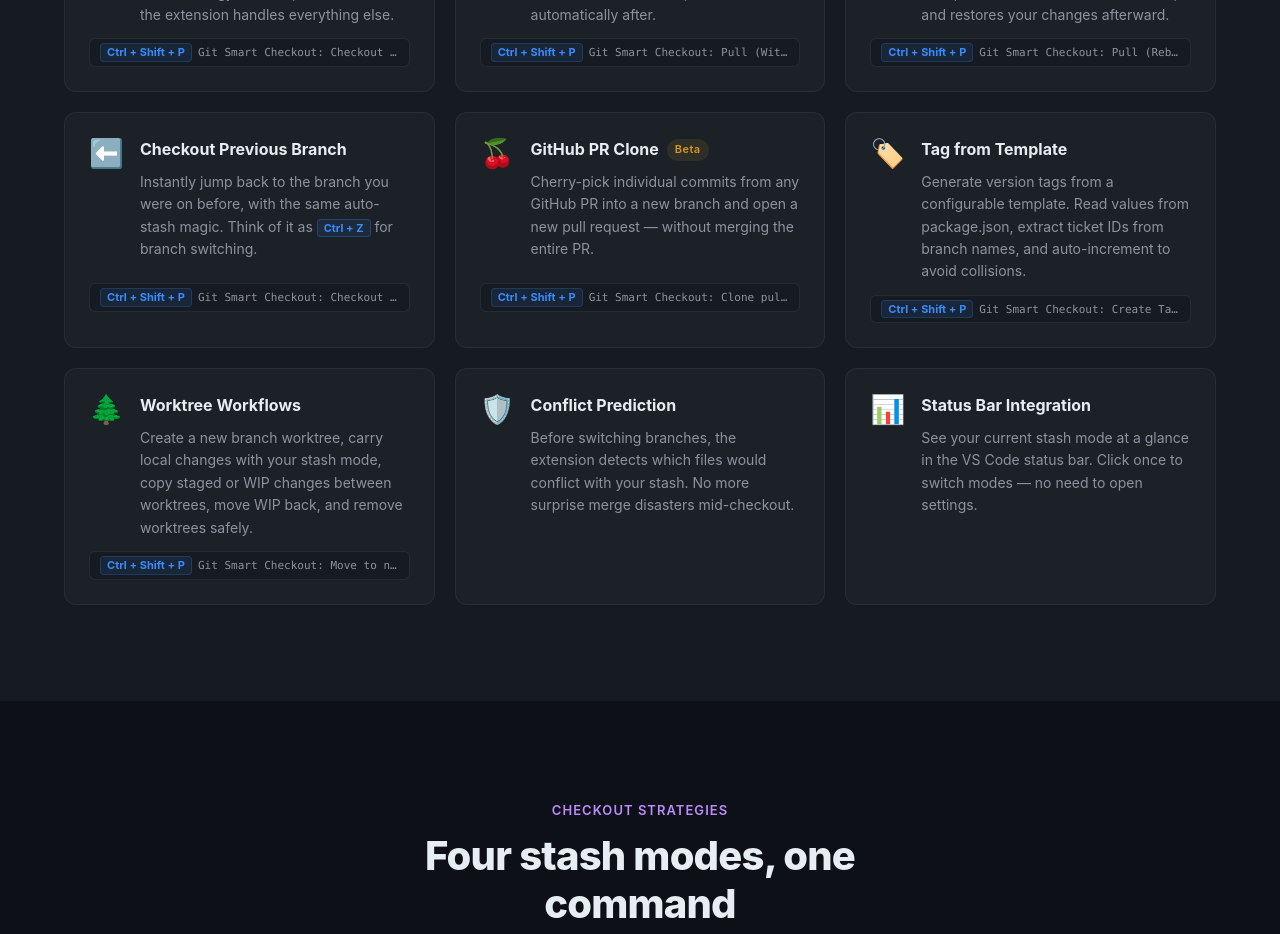
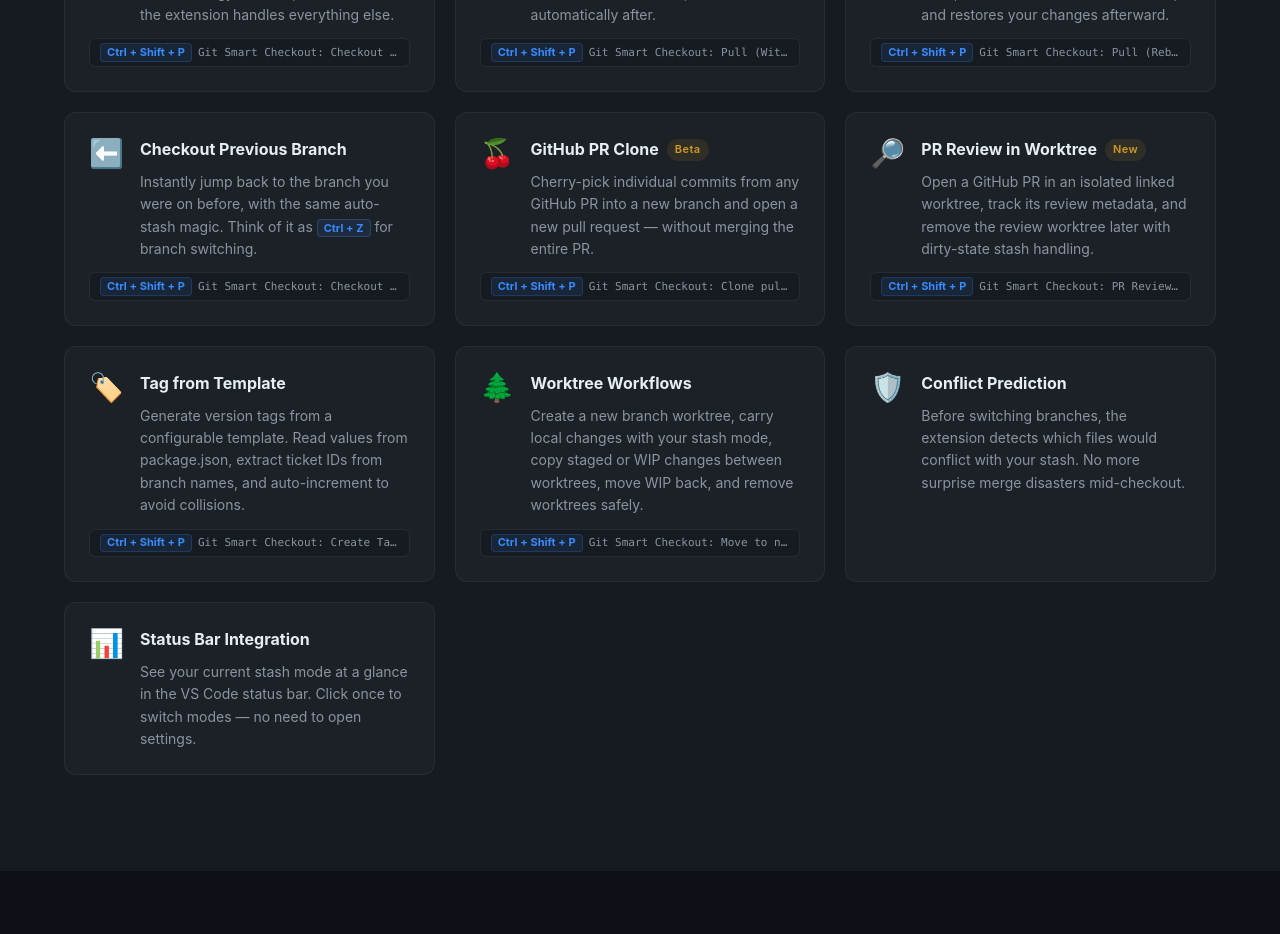
Before and after one commit to zaknafeyn/git-smart-checkout, a React (Vite) app in the folder website/: page / in a window 1280 px wide. Shown: the part 1440-2374 px from the top of the page. Built offline with nearby package versions, Linux system fonts and the light colour scheme; no server answers; a web font is replaced by a local one.

Commit message:
feat: add 'PR Review in Worktree' feature with description and command

```diff
--- a/website/src/components/Features/Features.tsx
+++ b/website/src/components/Features/Features.tsx
@@ -59,6 +59,15 @@
     color: 'orange',
   },
   {
+    icon: '🔎',
+    title: 'PR Review in Worktree',
+    description:
+      'Open a GitHub PR in an isolated linked worktree, track its review metadata, and remove the review worktree later with dirty-state stash handling.',
+    command: 'Git Smart Checkout: PR Review in Worktree',
+    tag: 'New',
+    color: 'purple',
+  },
+  {
     icon: '🏷️',
     title: 'Tag from Template',
     description:
@@ -111,7 +120,6 @@
               description={f.description}
               command={f.command}
               tag={f.tag}
-              // tone={f.color}
             />
           ))}
         </div>
```
